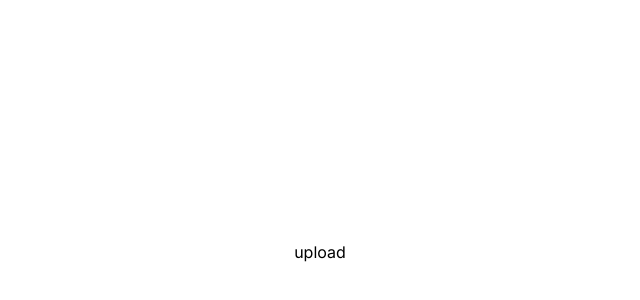
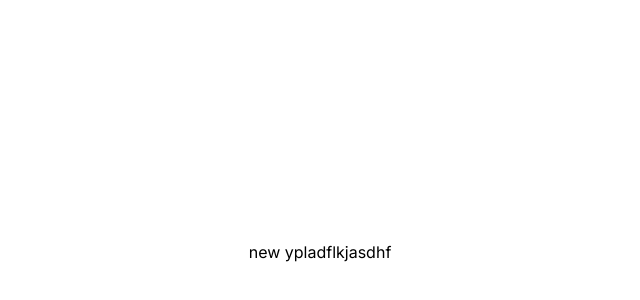
Before and after one commit to vaishakh-pk/dCloud-frontend, a Next.js app: page /upload in a window 1280 px wide. Shown: the part 162-462 px from the top of the page, without its empty margins (320-960 px from the left). Built offline with nearby package versions, Linux system fonts and the light colour scheme.

Commit message:
test commit

```diff
--- a/src/app/upload/page.js
+++ b/src/app/upload/page.js
@@ -4,7 +4,7 @@ import "./style.css"
 const Page = () => {
     return (
         <div>
-            upload
+            new ypladflkjasdhf
         </div>
     );
 };
```
